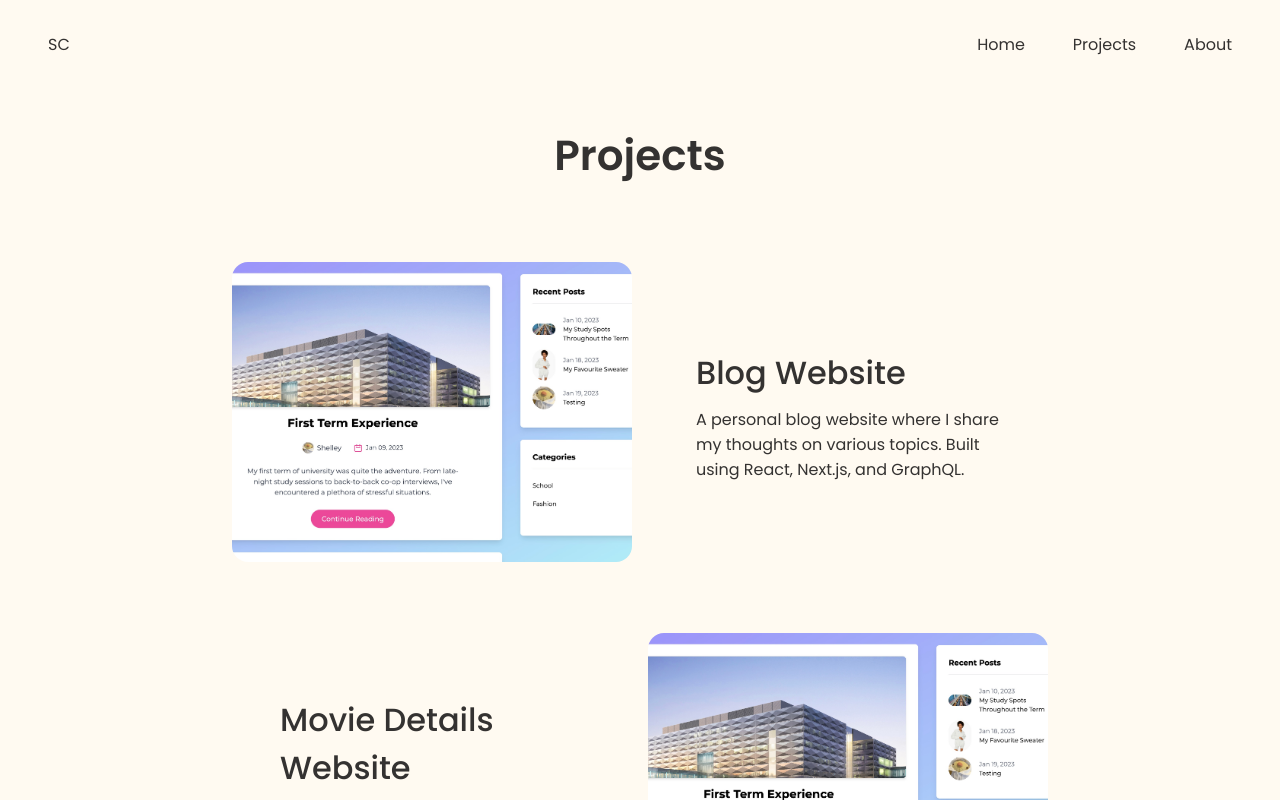
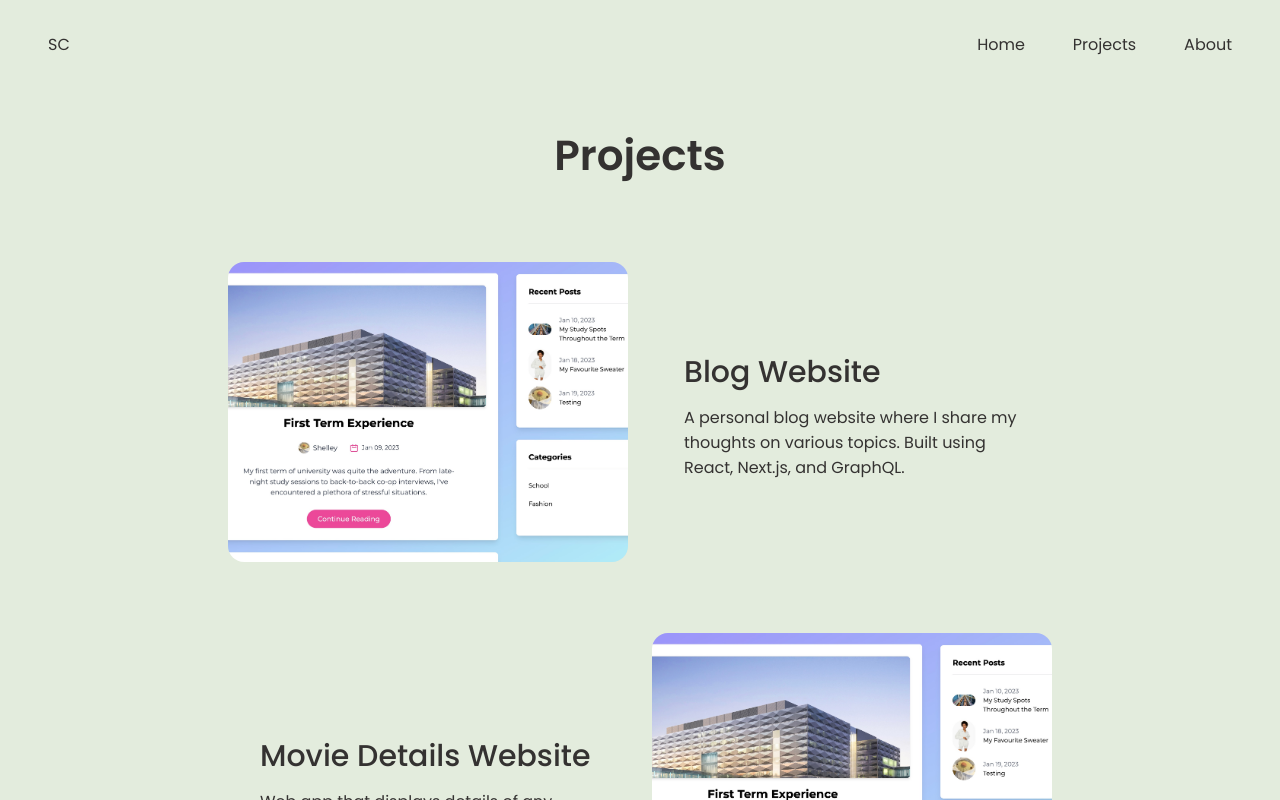
Before and after one commit to shelleychen318/personal-website, a Next.js app: page /projects in a window 1280 px wide. Shown: the top 800 px of the page. Built offline with nearby package versions, Linux system fonts and the light colour scheme.

Commit message:
added animations on hover on project cards and changed to to green background

```diff
--- a/styles/Projects.module.scss
+++ b/styles/Projects.module.scss
@@ -11,8 +11,14 @@
     flex-direction: row;
     align-items: center;
     border-radius: 1rem;
-    gap: 1rem;
+    gap: 1.5rem;
     padding: 1.5rem 2rem;
+    transition-property: background-color;
+    transition-duration: 0.15s;
+
+    &:hover {
+      background-color: var(--bg-darker);
+    }
 
     .imageContainer {
       max-width: 400px;
@@ -33,7 +39,7 @@
       flex-direction: column;
       // align-items: center;
       // justify-content: center;
-      padding: 0 3rem;
+      padding: 0 2rem;
       width: 400px;
       max-width: 90%;
       // text-align: justify;
--- a/styles/globals.scss
+++ b/styles/globals.scss
@@ -1,5 +1,6 @@
 :root {
-  --bg: #fffaf1;
+  --bg: #E3ECDD;
+  --bg-darker: #D2DBCC;
   --text: #343231;
   --accent: #83677b;
 
@@ -32,7 +33,7 @@ h2 {
 }
 
 h3 {
-  font-size: 32px;
+  font-size: 30px;
   font-weight: 500;
   margin: 0 0 10px 0;
 }
```
